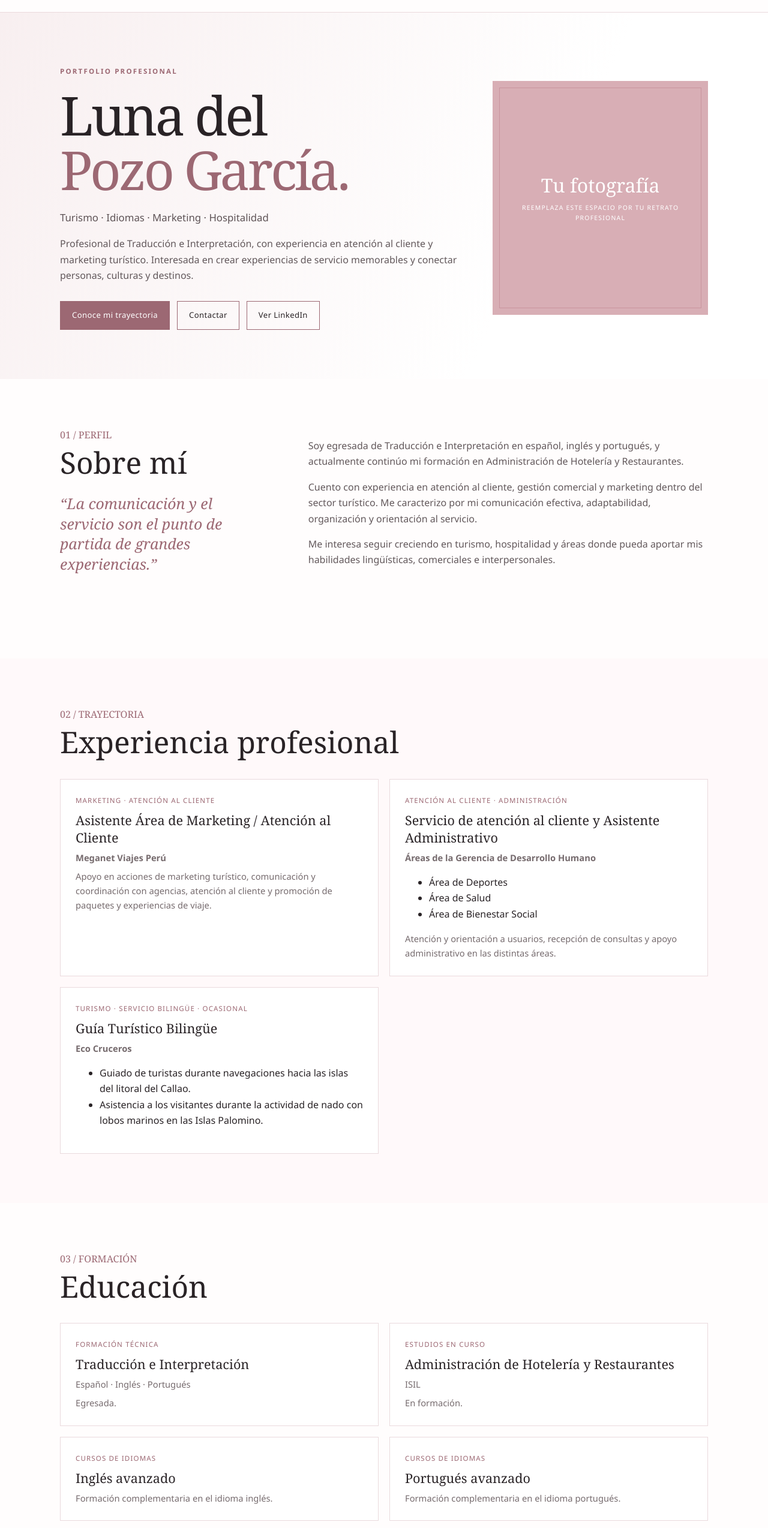
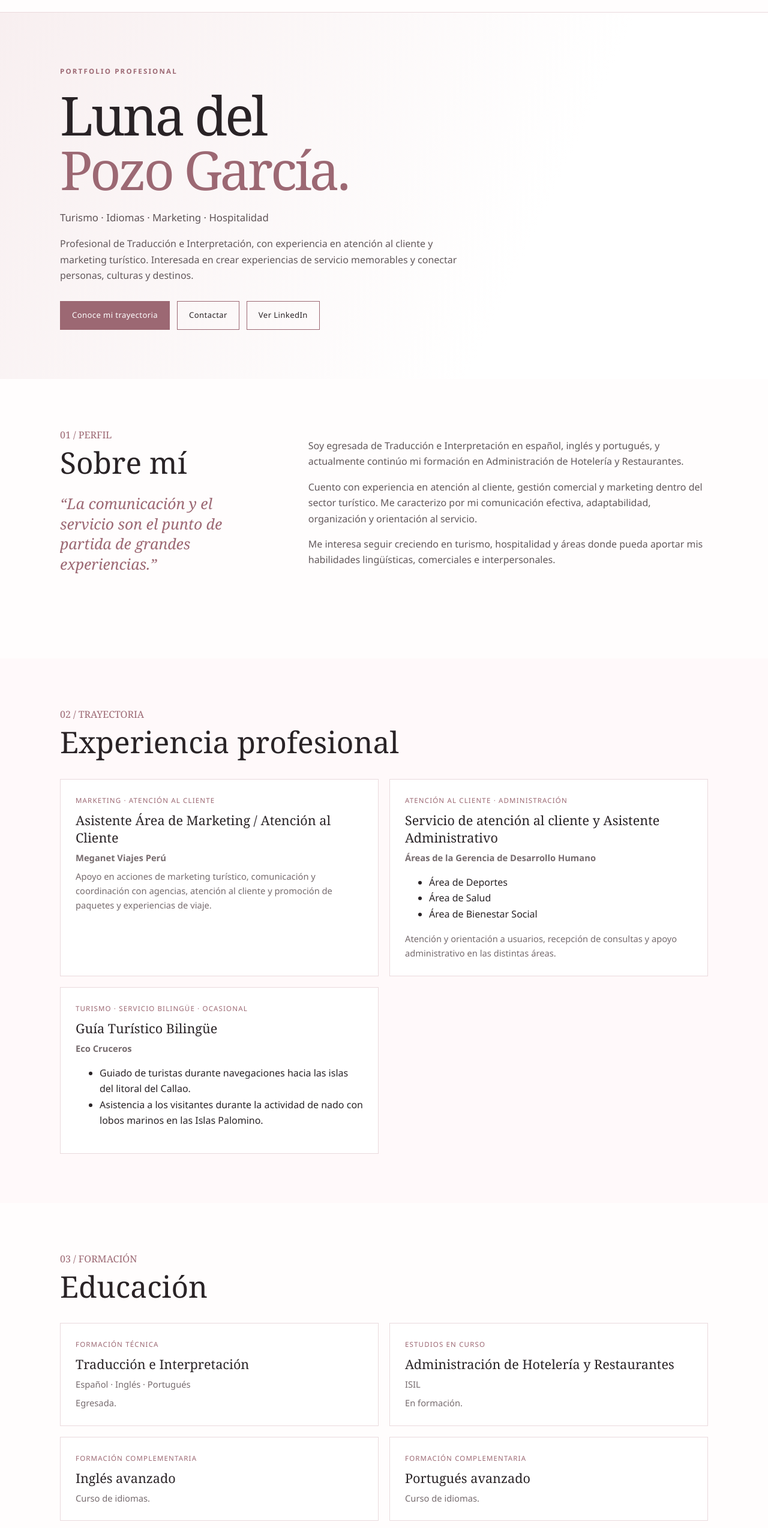
Before and after one commit to lunabeatrizdg/lunabeatrizdg.github.io, a plain HTML site: page index.html in a window 1280 px wide. Shown: the part 52-2600 px from the top of the page at 60% size. Drawn offline with Linux system fonts and the light colour scheme.

Commit message:
Add files via upload

```diff
--- a/index.html
+++ b/index.html
@@ -46,7 +46,7 @@
       background: linear-gradient(115deg, var(--pink-pale), #fff 68%);
       padding: 88px 0 82px;
     }
-    .hero-grid { display: grid; grid-template-columns: 1.3fr .7fr; align-items: center; gap: 55px; }
+    .hero-grid { display: grid; grid-template-columns: 1fr; align-items: center; gap: 0; }
     .eyebrow { color: var(--pink-dark); text-transform: uppercase; letter-spacing: .19em; font-size: .72rem; font-weight: 700; }
     h1 { font: 400 clamp(3rem, 7vw, 5.8rem)/1.02 var(--serif); margin: 18px 0 20px; letter-spacing: -.045em; }
     h1 span { color: var(--pink-dark); }
@@ -55,14 +55,6 @@
     .btn { display: inline-block; padding: 12px 19px; border: 1px solid var(--pink-dark); font-size: .82rem; letter-spacing: .03em; transition: .2s; }
     .btn.primary { background: var(--pink-dark); color: white; }
     .btn:hover { transform: translateY(-2px); }
-    .portrait {
-      min-height: 390px; background: var(--pink);
-      display: flex; align-items: center; justify-content: center;
-      color: #fff; text-align: center; padding: 25px;
-      outline: 1px solid #c9949e; outline-offset: -12px;
-    }
-    .portrait strong { display: block; font: 2rem var(--serif); }
-    .portrait small { display: block; margin-top: 8px; letter-spacing: .12em; text-transform: uppercase; font-size: .65rem; }
     section { padding: 82px 0; }
     section:nth-of-type(even) { background: #fff9fa; }
     .section-head { margin-bottom: 34px; }
@@ -89,7 +81,6 @@
       .navlinks { gap: 13px; }
       .hero { padding: 55px 0; }
       .hero-grid, .about-grid, .cards, .education, .interests-grid { grid-template-columns: 1fr; }
-      .portrait { min-height: 260px; }
       section { padding: 60px 0; }
     }
   </style>
@@ -124,12 +115,6 @@
             <a class="btn primary" href="#experiencia">Conoce mi trayectoria</a>
             <a class="btn" href="#contacto">Contactar</a>
             <a class="btn" href="https://www.linkedin.com/in/luna-beatriz-del-pozo-garcia/" target="_blank" rel="noopener">Ver LinkedIn</a>
-          </div>
-        </div>
-        <div class="portrait">
-          <div>
-            <strong>Tu fotografía</strong>
-            <small>Reemplaza este espacio por tu retrato profesional</small>
           </div>
         </div>
       </div>
@@ -207,14 +192,14 @@
             <p>En formación.</p>
           </article>
           <article class="card">
-            <div class="date">Cursos de idiomas</div>
+            <div class="date">Formación complementaria</div>
             <h3>Inglés avanzado</h3>
-            <p>Formación complementaria en el idioma inglés.</p>
+            <p>Curso de idiomas.</p>
           </article>
           <article class="card">
-            <div class="date">Cursos de idiomas</div>
+            <div class="date">Formación complementaria</div>
             <h3>Portugués avanzado</h3>
-            <p>Formación complementaria en el idioma portugués.</p>
+            <p>Curso de idiomas.</p>
           </article>
         </div>
       </div>
@@ -235,6 +220,8 @@
           <span class="skill">Adaptabilidad</span>
           <span class="skill">Trabajo en equipo</span>
           <span class="skill">Orientación al servicio</span>
+          <span class="skill">Microsoft Office</span>
+          <span class="skill">Canva</span>
         </div>
         <div class="section-head" style="margin-top:42px;">
           <div class="number">IDIOMAS</div>
@@ -271,6 +258,11 @@
             <h3>Repostería</h3>
             <p>Me gusta preparar postres y explorar recetas, combinando creatividad, paciencia y atención al detalle.</p>
           </article>
+          <article class="card">
+            <div class="date">Cuidado animal</div>
+            <h3>Rescate y cuidado de aves</h3>
+            <p>Interés por el rescate, cuidado y bienestar de las aves.</p>
+          </article>
         </div>
       </div>
     </section>
```
